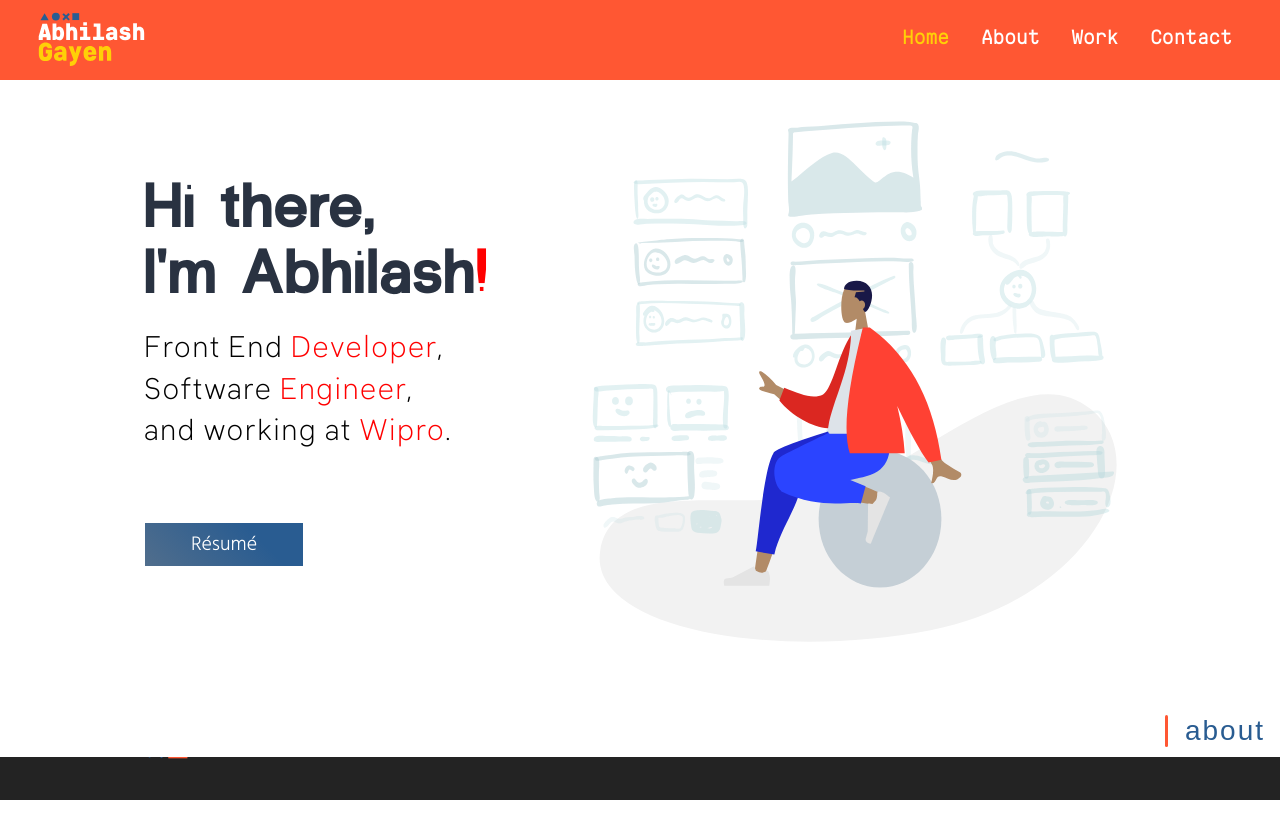
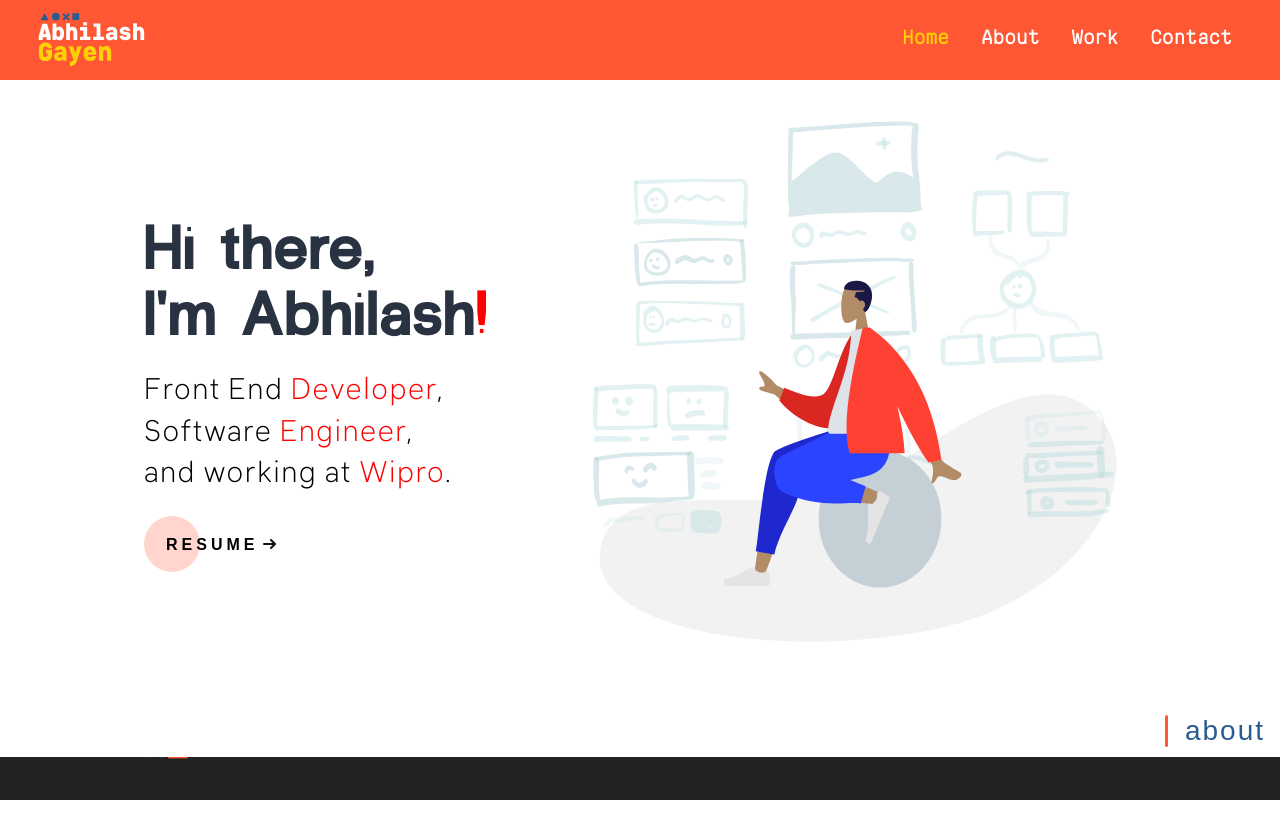
Before and after one commit to AbhilashGayen/portfolio, a Gatsby site: page / in a window 1280 px wide. Built offline with nearby package versions, Linux system fonts and the light colour scheme; Gatsby itself is replaced by a stand-in of ours.

Commit message:
Modified Resume Button

```diff
--- a/src/components/button/button.js
+++ b/src/components/button/button.js
@@ -1,17 +1,18 @@
 import React from "react"
-import "./button.css"
+import "./button.sass"
 
 const Button = () => (
   <a
     href="https://drive.google.com/file/d/1xookLIeb3ezYXPCz7Py745MV_pnqcPxb/view?usp=sharing"
+    className="cta"
     target="_blank"
     rel="noopener noreferrer"
-    className="btn btn-1"
   >
-    <svg>
-      <rect x="0" y="0" fill="none" width="100%" height="100%" />
+    <span>Resume</span>
+    <svg width="13px" height="10px" viewBox="0 0 13 10">
+      <path d="M1,5 L11,5"></path>
+      <polyline points="8 1 12 5 8 9"></polyline>
     </svg>
-    Résumé
   </a>
 )
 
--- /dev/null
+++ b/src/components/button/button.sass
@@ -0,0 +1,52 @@
+$color: #111
+$primary: #FFAB9D
+
+a
+  text-decoration: none
+  color: inherit
+
+
+.cta
+  position: relative
+  margin: auto 0;
+  padding: 19px 22px
+  transition: all .2s ease
+  font-family: Avenir, sans-serif
+  &:before
+    content: ""
+    position: absolute
+    top: 0
+    left: 0
+    display: block
+    border-radius: 28px
+    background: rgba($primary,.5)
+    width: 56px
+    height: 56px
+    transition: all .3s ease
+  span
+    position: relative
+    font-size: 16px
+    line-height: 18px
+    font-weight: 900
+    letter-spacing: .25em
+    text-transform: uppercase
+    vertical-align: middle
+  svg
+    position: relative
+    top: 0
+    margin-left: 10px
+    fill: none
+    stroke-linecap: round
+    stroke-linejoin: round
+    stroke: $color
+    stroke-width: 2
+    transform: translateX(-5px)
+    transition: all .3s ease
+  &:hover
+    &:before
+      width: 100%
+      background: rgba($primary,1)
+    svg
+      transform: translateX(0)
+  &:active
+    transform: scale(.96)
```
Also changed, not shown: src/components/button/button.css (deleted).
